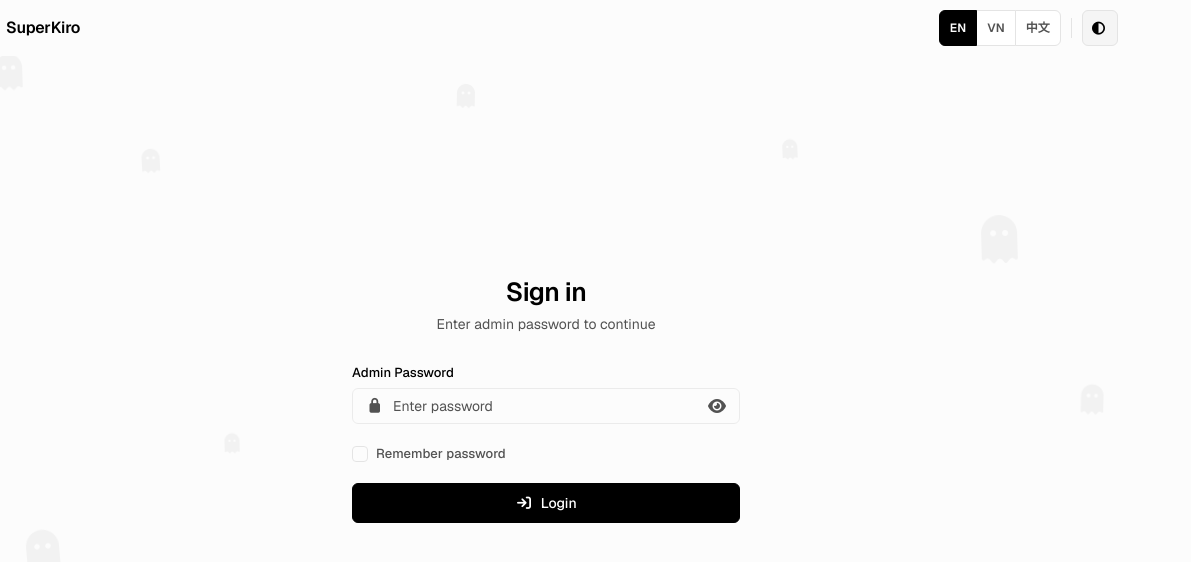
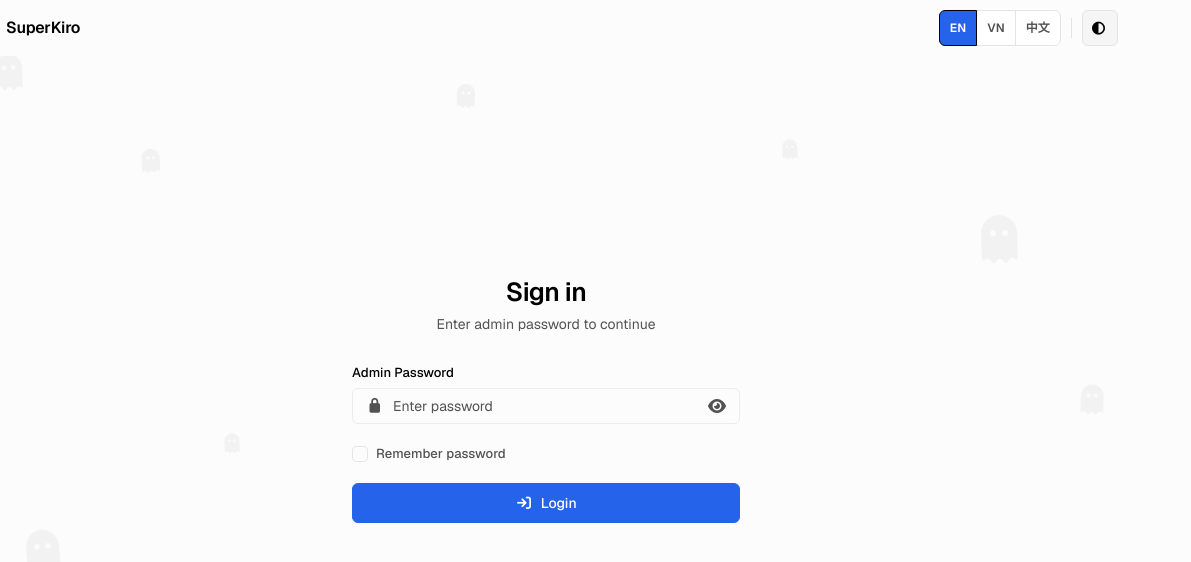
Before and after one commit to lenhanpham/SuperKiro, a plain HTML site: page web/index.html in a window 1280 px wide. Shown: the full height of the page, 89-1280 px from the left. Drawn offline with nearby package versions, Linux system fonts and the light colour scheme; files that its build step writes are made by us from their sources; files whose address does not match are found by name.

Commit message:
Blue theme

```diff
--- a/web/styles.css
+++ b/web/styles.css
@@ -10,7 +10,7 @@
   --card-foreground: #000000;
   --popover: #fcfcfc;
   --popover-foreground: #000000;
-  --primary: #000000;
+  --primary: #2563eb;
   --primary-foreground: #ffffff;
   --secondary: #ebebeb;
   --secondary-foreground: #000000;
@@ -67,8 +67,8 @@
   --card-foreground: #ffffff;
   --popover: #121212;
   --popover-foreground: #ffffff;
-  --primary: #ffffff;
-  --primary-foreground: #000000;
+  --primary: #3b82f6;
+  --primary-foreground: #ffffff;
   --secondary: #222222;
   --secondary-foreground: #ffffff;
   --muted: #1d1d1d;
@@ -2987,13 +2987,13 @@ img.brand-icon {
 }
 .lang-btn.active {
   z-index: 2;
-  background: var(--foreground);
-  color: var(--background);
+  background: var(--primary);
+  color: var(--primary-foreground);
   border-color: var(--foreground);
 }
 .lang-btn.active:hover {
-  background: var(--foreground);
-  color: var(--background);
+  background: var(--primary);
+  color: var(--primary-foreground);
 }
 
 .theme-toggle .theme-ico-system,
```
Also changed, not shown: 1 other file.
